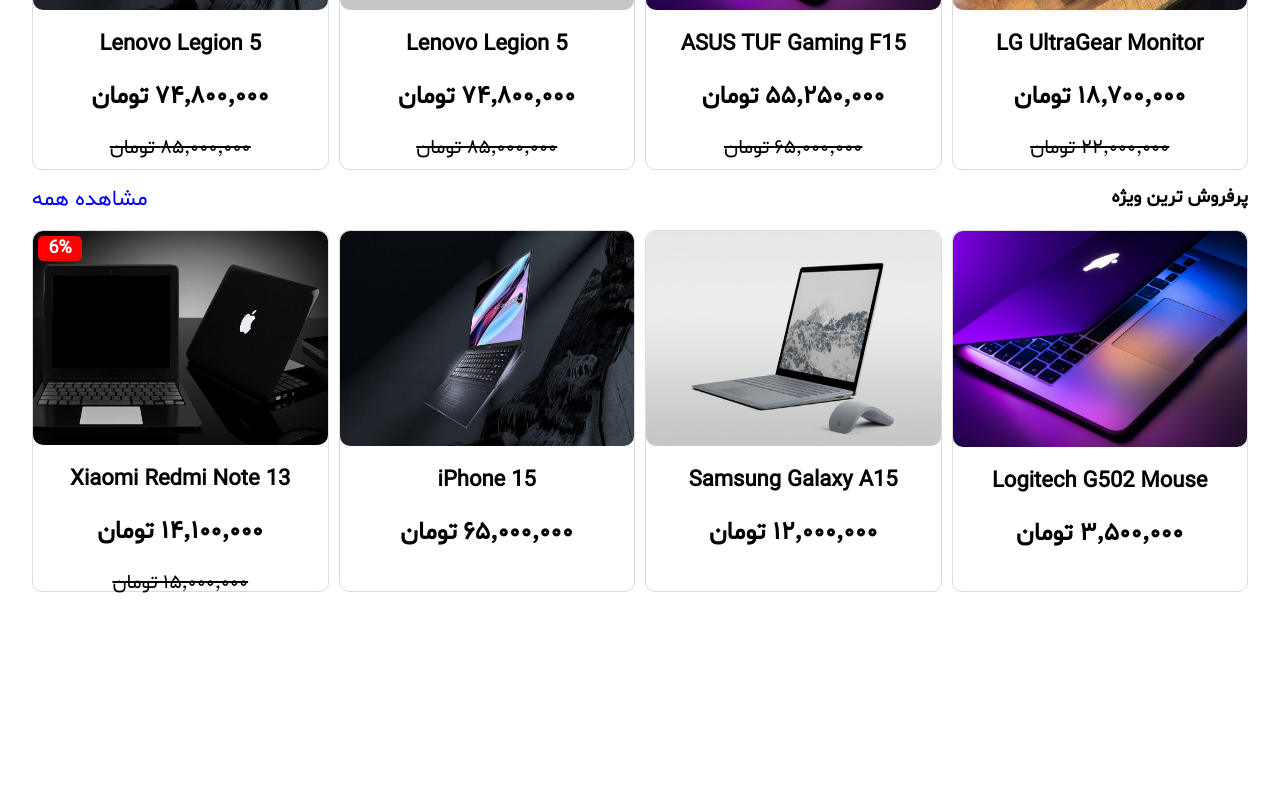
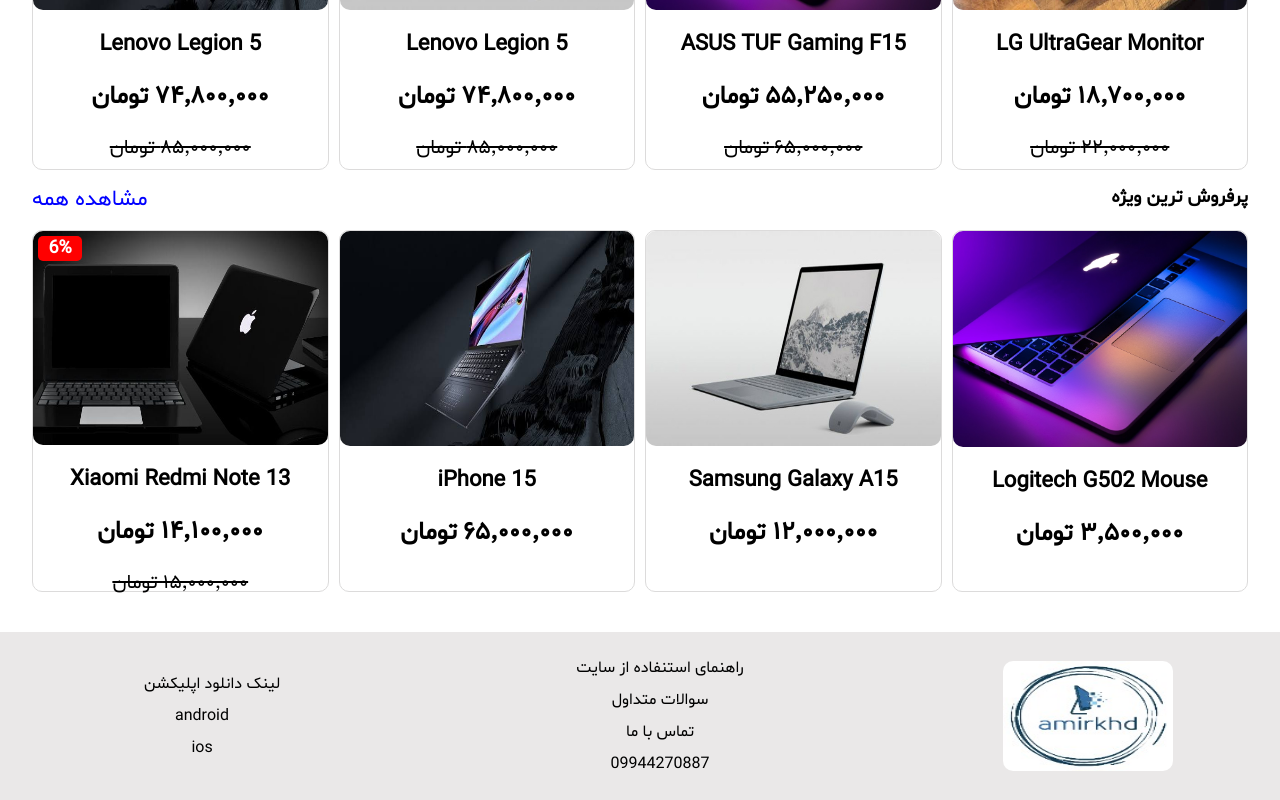
Before and after one commit to 82amir82/tech-shop, a React (Vite) app: page /home in a window 1280 px wide. Shown: the part 1041-1841 px from the top of the page. Before the commit the page ends 1648 px from the top, so only its background shows below. Built offline with nearby package versions, Linux system fonts and the light colour scheme.

Commit message:
set footer

```diff
--- a/src/Layout/Mainlayout.jsx
+++ b/src/Layout/Mainlayout.jsx
@@ -1,17 +1,19 @@
-import React from 'react'
-import Header from '../component/Header'
-import { Outlet } from 'react-router-dom'
-import style from '../style/Mainlayout.module.css'
+import React from "react";
+import Header from "../component/Header";
+import { Outlet } from "react-router-dom";
+import style from "../style/Mainlayout.module.css";
+import Footer from "../component/Footer";
 
 const Mainlayout = () => {
   return (
     <div className={style.container}>
-    <Header />
-        <main className={style.main}>
-            <Outlet />
-        </main>
+      <Header />
+      <main className={style.main}>
+        <Outlet />
+      </main>
+      <Footer />
     </div>
-)
-}
+  );
+};
 
-export default Mainlayout
+export default Mainlayout;
--- /dev/null
+++ b/src/component/Footer.jsx
@@ -0,0 +1,32 @@
+import React from 'react'
+import style from '../style/Footer.module.css'
+import logo from '../assets/pic/logo.jpeg'
+
+const Footer = () => {
+  return (
+    <div className={style.footer}>
+      <div className={style.leftdiv}>
+        <img src={logo} alt="" />
+      </div>
+      <div className={style.centerdiv}>
+        <p> راهنمای استنفاده از سایت  </p>
+        <p>سوالات متداول </p>
+        <p>تماس با ما </p>
+        <p>09944270887</p>
+      </div>
+      <div className={style.rightdiv}>
+        <p> لینک دانلود اپلیکشن </p>
+        <div className={style.downloadlink}>
+        <i className="fa-brands fa-android"></i>
+        <p>android</p>
+        </div>
+        <div className={style.downloadlink}>
+        <i className="fa-brands fa-apple"></i>
+        <p>ios</p>
+        </div>
+      </div>
+    </div>
+  )
+}
+
+export default Footer
--- /dev/null
+++ b/src/style/Footer.module.css
@@ -0,0 +1,69 @@
+*{
+    padding: 0;
+    margin: 0;
+    box-sizing: border-box;
+}
+.footer{
+    background-color: rgb(234, 232, 232);
+    display: flex;
+    color: black;
+    z-index: 9990;
+    margin-top: 30px;
+    justify-content: space-between;
+}
+.leftdiv{
+    width: 30%;
+    display: flex;
+    justify-content: center;
+    align-items: center;
+}
+.leftdiv img{
+    width: 170px;
+    height: 110px;
+    border-radius: 10px;
+}
+.centerdiv{
+    width: 30%;
+    justify-content: center;
+    align-items: center;
+    margin: 20px;
+    display: flex;
+    flex-direction: column;
+
+}
+.rightdiv{
+    width: 30%;
+    display: flex;
+    justify-content: center;
+    align-items: center;
+    margin: 20px;
+    flex-direction: column;
+}
+.centerdiv p{
+    margin: 5px;
+}
+.rightdiv p{
+    margin: 5px;
+}
+.downloadlink{
+    display: flex
+}
+.downloadlink i{
+    margin: 3px 10px;
+    font-size: 22px;
+}
+
+
+@media(max-width : 650px){
+   .leftdiv{
+    display: none;
+   }
+   .centerdiv{
+    width: 50%;
+    font-size: 12px;
+   }
+   .leftdiv{
+    width: 45%;
+    font-size: 12px;
+   }
+}
```
